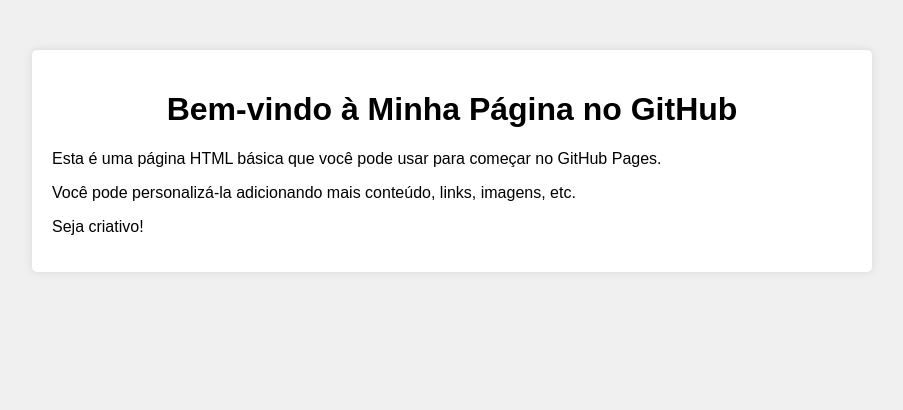
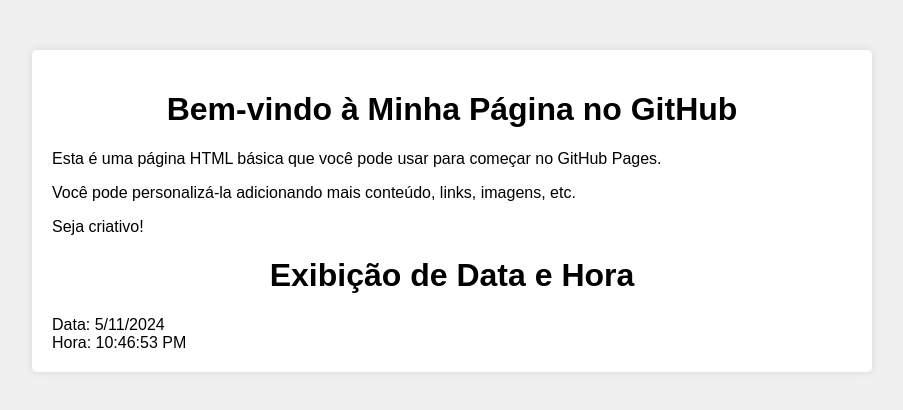
Before and after one commit to Harisonmtg53/Harisonmtg53.github.oi, a plain HTML site: page index.html in a window 1280 px wide. Shown: the whole page, without its empty margins (188-1091 px from the left). Drawn offline with Linux system fonts and the light colour scheme.

Commit message:
Update index.html

```diff
--- a/index.html
+++ b/index.html
@@ -49,6 +49,9 @@
         <p>Esta é uma página HTML básica que você pode usar para começar no GitHub Pages.</p>
         <p>Você pode personalizá-la adicionando mais conteúdo, links, imagens, etc.</p>
         <p>Seja criativo!</p>
+        <h1>Exibição de Data e Hora</h1>
+    <div id="data"></div>
+    <div id="hora"></div>
     </div>
 </body>
 </html>
```
